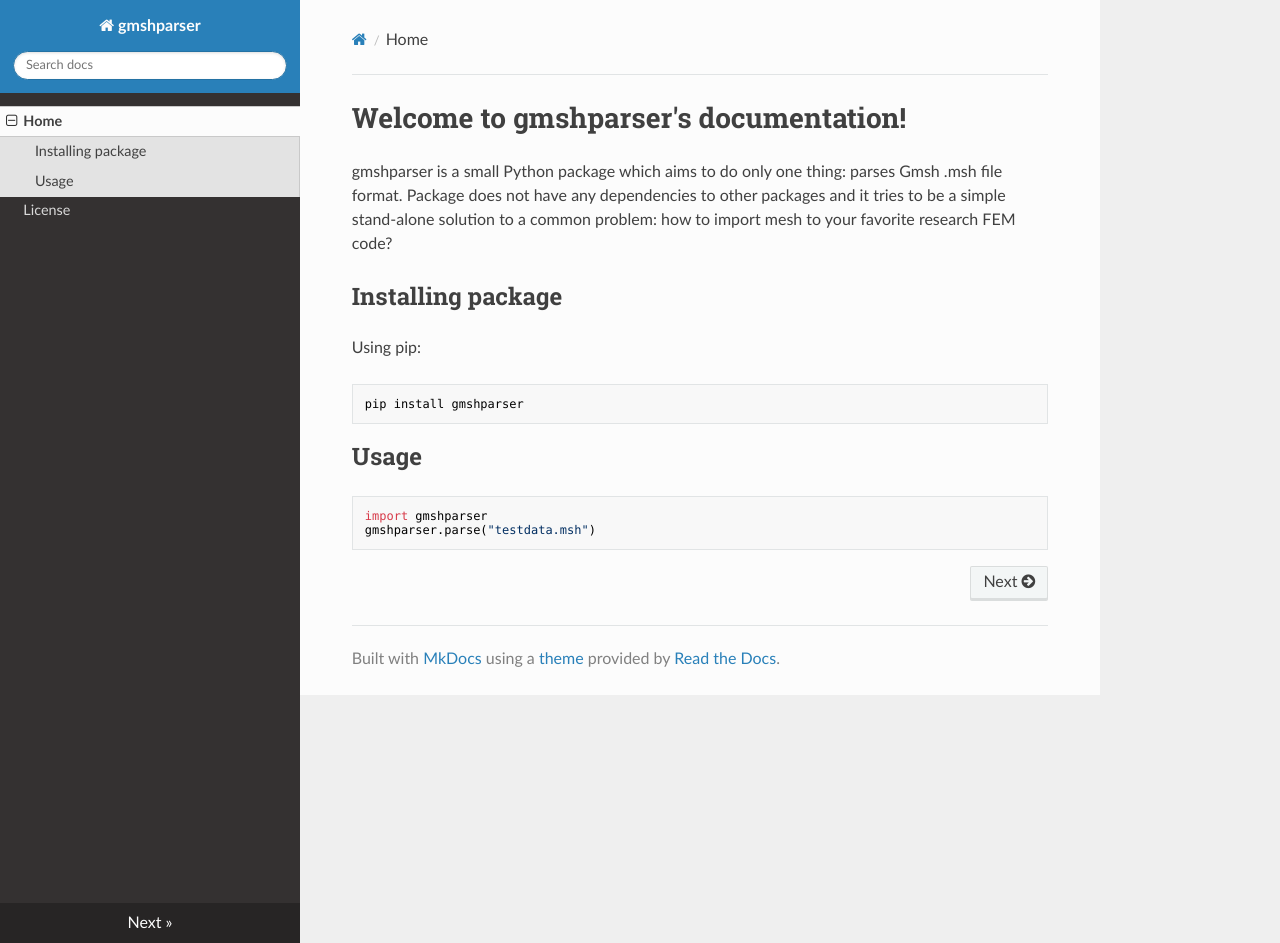
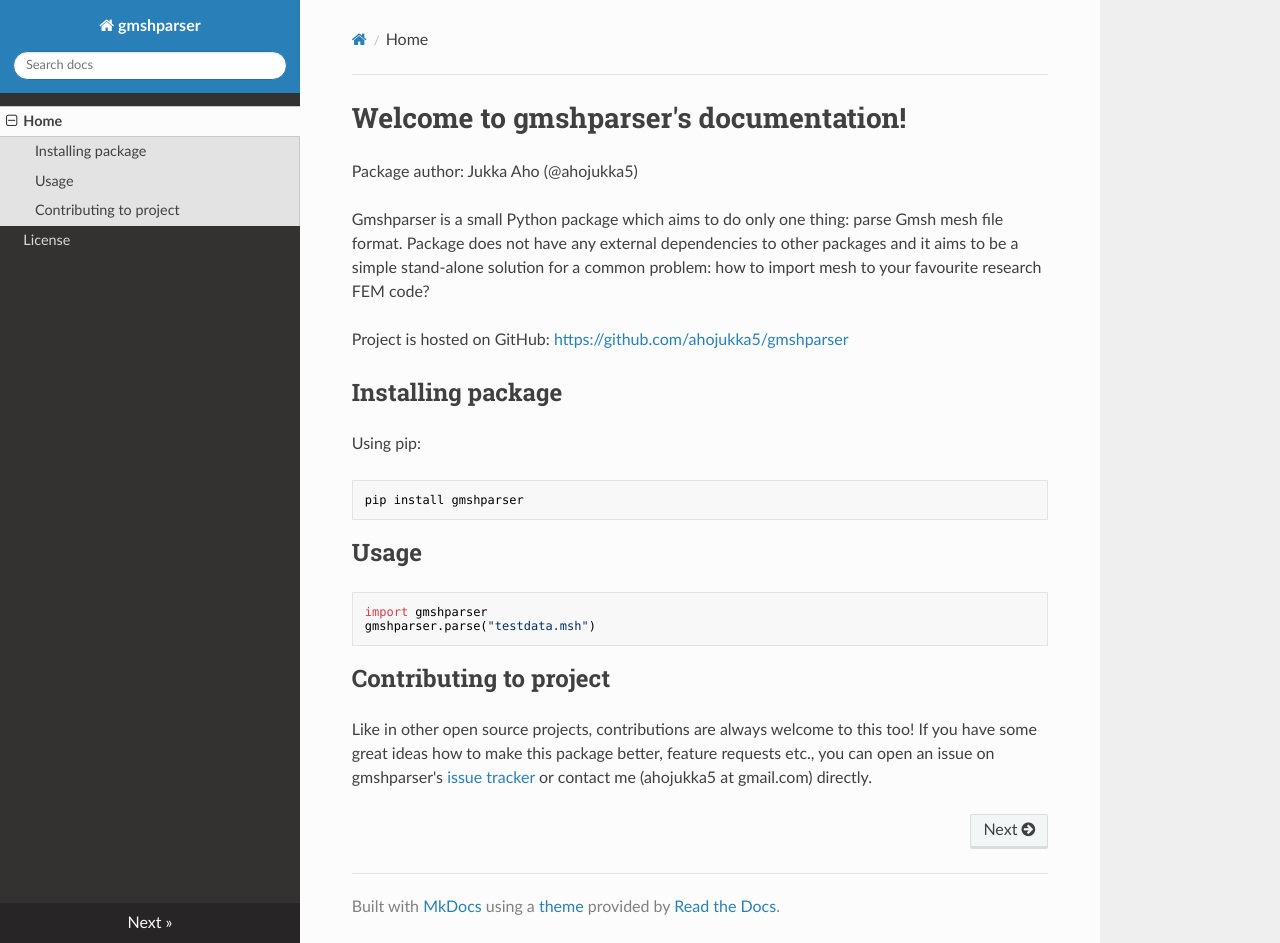
Before and after one commit to ahojukka5/gmshparser, an MkDocs documentation site: the page built from docs/index.md, in a window 1280 px wide and 943 px high. Built offline with MkDocs 1.6.1, drawn with Linux system fonts in a browser that asks for light colours; nearby versions of some CDN libraries.

Commit message:
Update documentation

````diff
--- a/docs/index.md
+++ b/docs/index.md
@@ -1,10 +1,13 @@
 # Welcome to gmshparser's documentation!
 
+Package author: Jukka Aho (@ahojukka5)
 
-gmshparser is a small Python package which aims to do only one thing: parses
-Gmsh .msh file format. Package does not have any dependencies to other packages
-and it tries to be a simple stand-alone solution to a common problem: how to
-import mesh to your favorite research FEM code?
+Gmshparser is a small Python package which aims to do only one thing: parse Gmsh
+mesh file format. Package does not have any external dependencies to other
+packages and it aims to be a simple stand-alone solution for a common problem:
+how to import mesh to your favourite research FEM code?
+
+Project is hosted on GitHub: <https://github.com/ahojukka5/gmshparser>
 
 ## Installing package
 
@@ -20,3 +23,13 @@ pip install gmshparser
 import gmshparser
 gmshparser.parse("testdata.msh")
 ```
+
+## Contributing to project
+
+Like in other open source projects, contributions are always welcome to this
+too! If you have some great ideas how to make this package better, feature
+requests etc., you can open an issue on gmshparser's [issue tracker][issues] or
+contact me (ahojukka5 at gmail.com) directly.
+
+[issues]: https://github.com/ahojukka5/gmshparser/issues
+[gmsh]: https://gmsh.info/
````
Also changed, not shown: README.md (+5 -2 lines).
